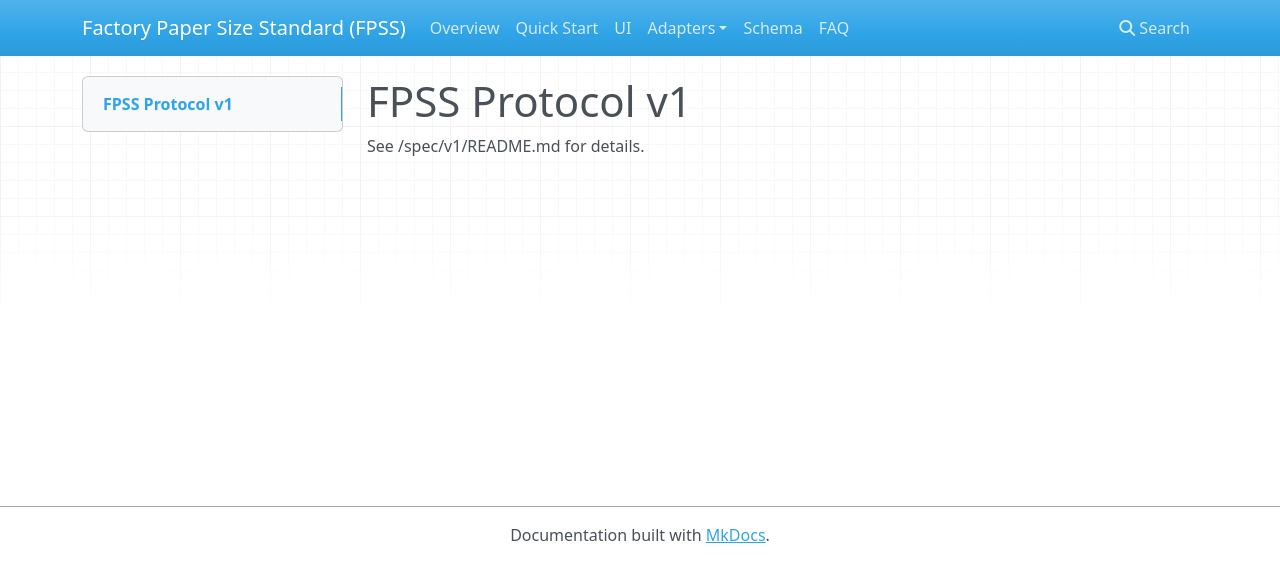
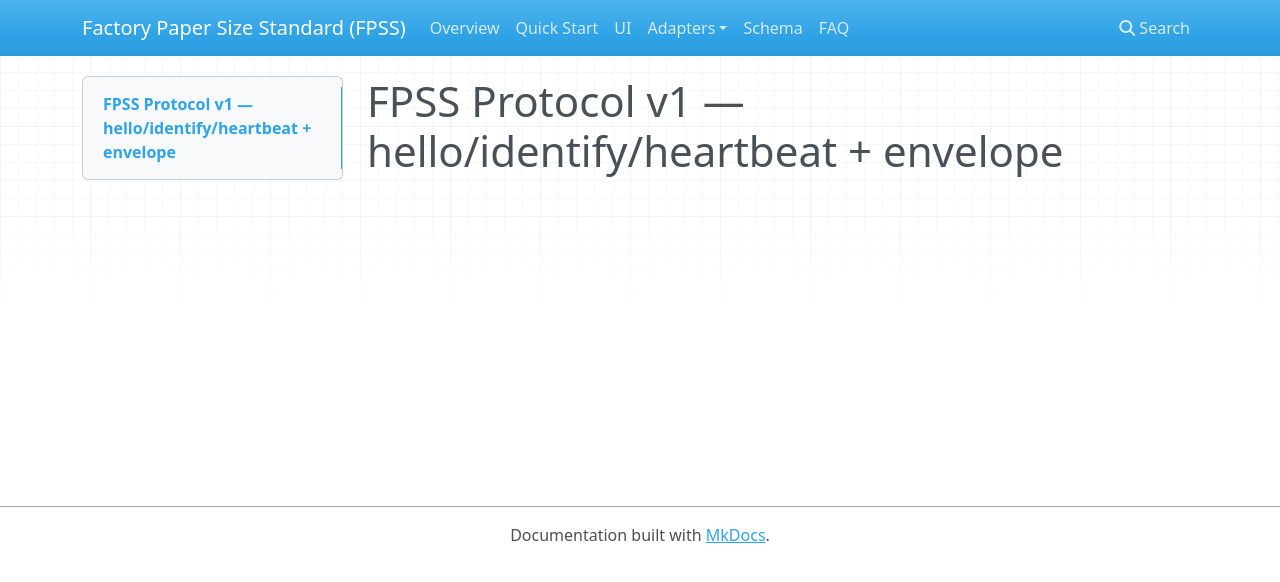
Before and after one commit to jacksatta/factory-paper-size-standard, an MkDocs documentation site: the page built from docs/protocol.md, in a window 1280 px wide. Shown: the top 582 px of the page. Built offline with MkDocs 1.6.1, drawn with Linux system fonts in a browser that asks for light colours; nearby versions of some CDN libraries.

Commit message:
Add files via upload

```diff
--- a/docs/protocol.md
+++ b/docs/protocol.md
@@ -1,3 +1 @@
-# FPSS Protocol v1
-
-See /spec/v1/README.md for details.
+# FPSS Protocol v1 — hello/identify/heartbeat + envelope
```
Also changed, not shown: docs/safety.md (+0 -2 lines), docs/tutorials/hello_adapter_grbl.md (added, +3 -0 lines), docs/tutorials/run_fpj_job.md (added, +3 -0 lines), docs/tutorials/weekend_microfactory.md (added, +3 -0 lines), spec/v1/README.md (+2 -2 lines), 7 other files.
